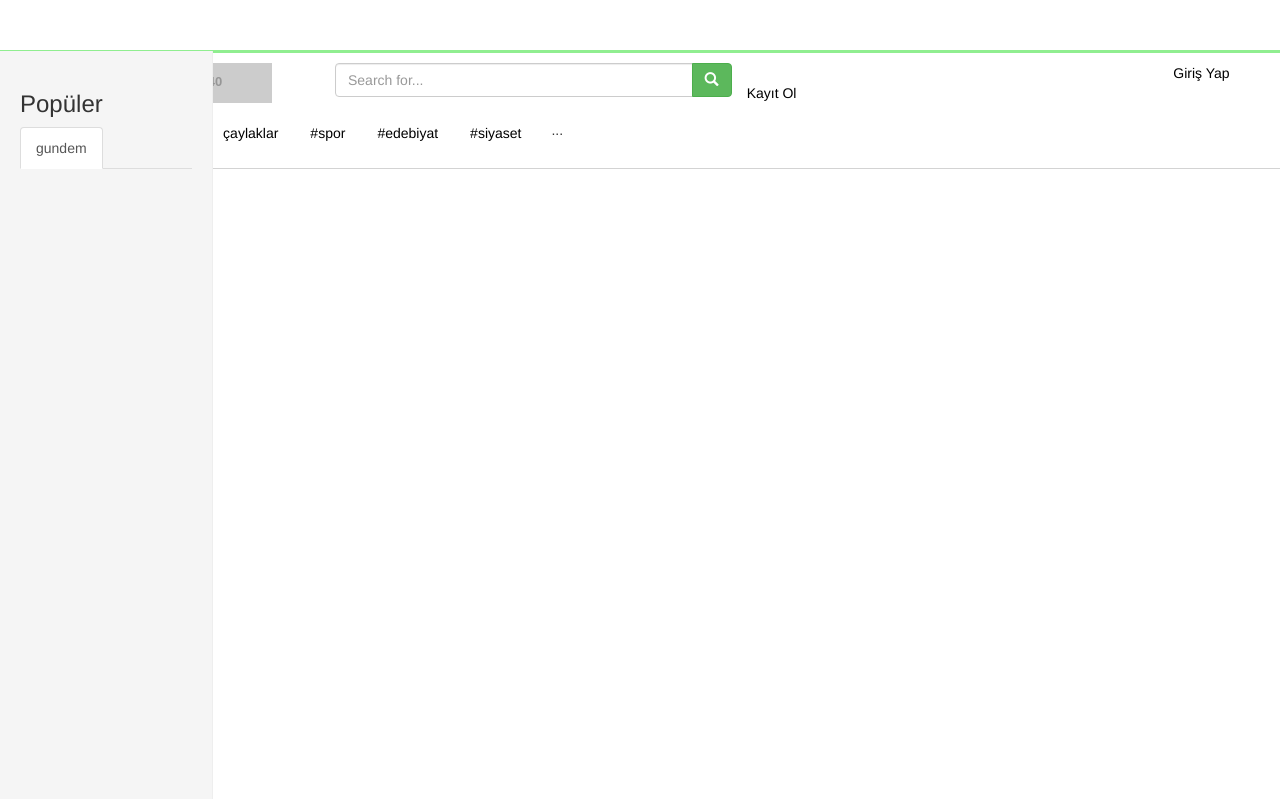
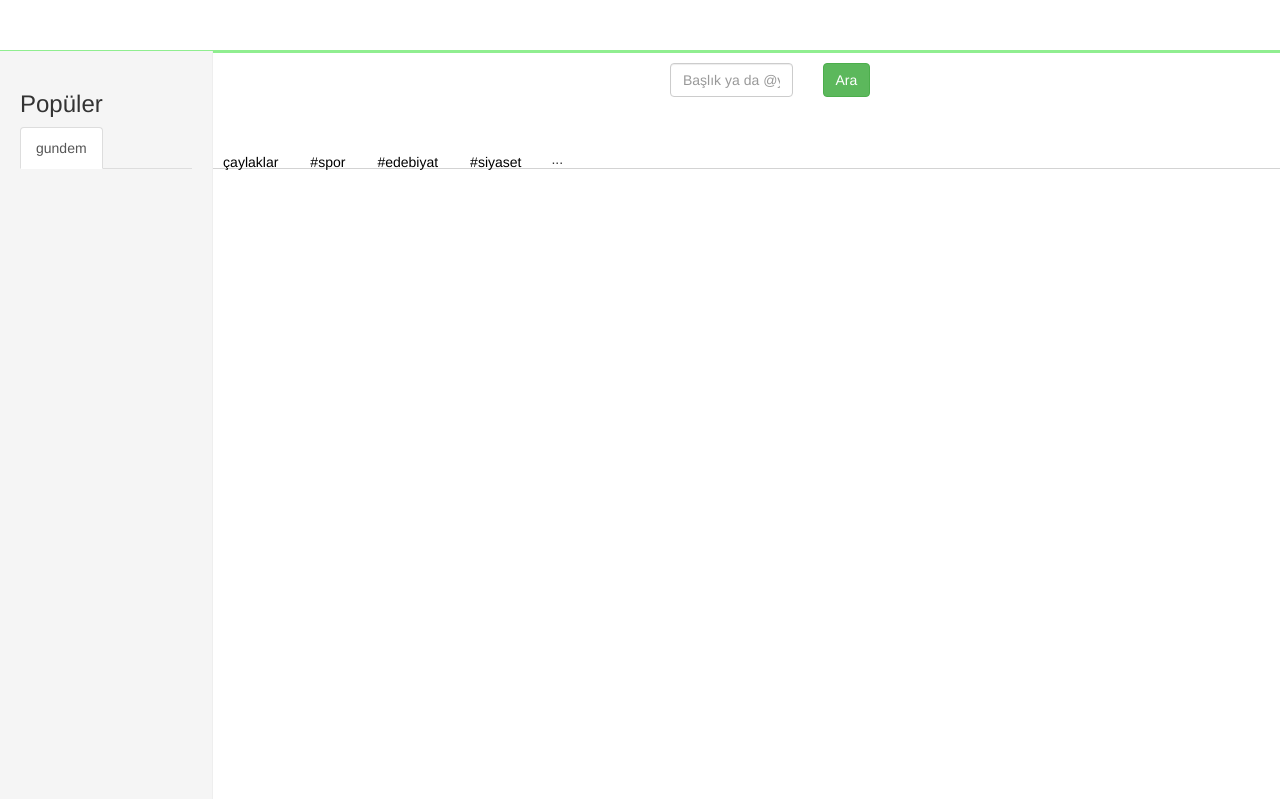
Before and after one commit to YaseminGrcn/dictionary, a Django app: page / in a window 1280 px wide. Shown: the top 799 px of the page. Run offline with Django 3.2, Linux system fonts and the light colour scheme; grey boxes labelled with a size stand in for pictures from a placeholder-image service; data that the repository does not hold is empty; parts of the project's set-up code (start-up, migrations or seed data) failed here and were passed over; some libraries are stand-ins or nearby versions.

Commit message:
refs #31: başlıklar için arama işleminin yapılması

```diff
--- a/dictionary/templates/base.html
+++ b/dictionary/templates/base.html
@@ -29,21 +29,19 @@
     <header style="">
     	<div class="container-fluid">
     		<div class="row">
-    			<div class="col-lg-1"></div>
-    			<div class="col-lg-1">
-    				<img src="http://placehold.it/150x40" alt="">
+    			<div class="col-lg-6 pull-right">
+               <form action="{% url 'topics:search' %}" method="POST" role="form">
+                    {% csrf_token %}
+                   <div class="form-group col-lg-3">
+                      <input class="form-control" name="search_topic" placeholder="Başlık ya da @yazar"><br>
+                       </div>
+                   <div class="form-group col-lg-1">
+                      <button class="btn btn-success">Ara</button>
+                    </div>
+            </form>
     			</div>
-    			<div class="col-lg-1"></div>
-    			<div class="col-lg-4">
-    				<div class="input-group">
-				      <input type="text" class="form-control" placeholder="Search for...">
-				      <span class="input-group-btn">
-				        <button class="btn btn-success" type="button"><i class="glyphicon glyphicon-search"></i></button>
-				      </span>
-				    </div><!-- /input-group -->
-    			</div>
-    			<div class="col-lg-4"></div>{% if request.user.is_authenticated %}
-    			<div class="col-lg-4 pull-left">
+                {% if request.user.is_authenticated %}
+    			<div class="col-lg-6 pull-left">
 
                 <a class="nav-link" href="{% url "users:profile_detail" request.user.id %}">{% trans "Profilim" %}</a>
                 <a class="mesaj btn" href="#"><i class="fa fa-comment-o"></i> mesajlar</a>
@@ -55,7 +53,8 @@
     			<a id="log-in-link" class="nav-link" href="{% url "users:profile_login"  %}">{% trans "Giriş Yap" %}</a>&nbsp;&nbsp;&nbsp;&nbsp;&nbsp;
     			<a id="sign-up-link" class="nav-link" href="{% url 'account_signup' %}">{% trans "Kayıt Ol" %}</a>
 
-    			</div>{% endif %}
+    			</div>
+                {% endif %}
     		</div>
     		<div class="row" style="padding-top:10px;">
     			<div class="col-lg-6">
--- a/dictionary/topics/urls.py
+++ b/dictionary/topics/urls.py
@@ -12,4 +12,6 @@
     url(r'^new_entry/$', entry, name="entry"),
     url(r'^like/(?P<id>[0-9]+)/$', like, name="like"),
     url(r'^delete_like/(?P<id>[0-9]+)/$', delete_like, name="delete_like"),
+    url(r'^search_topic/(?P<id>[0-9]+)/$', search_topic, name="search_topic"),
+    url(r'^search/$', search, name="search"),
 ]
```
Also changed, not shown: dictionary/templates/topic/search.html (added, +15 -0 lines), dictionary/topics/views.py (+24 -5 lines).
